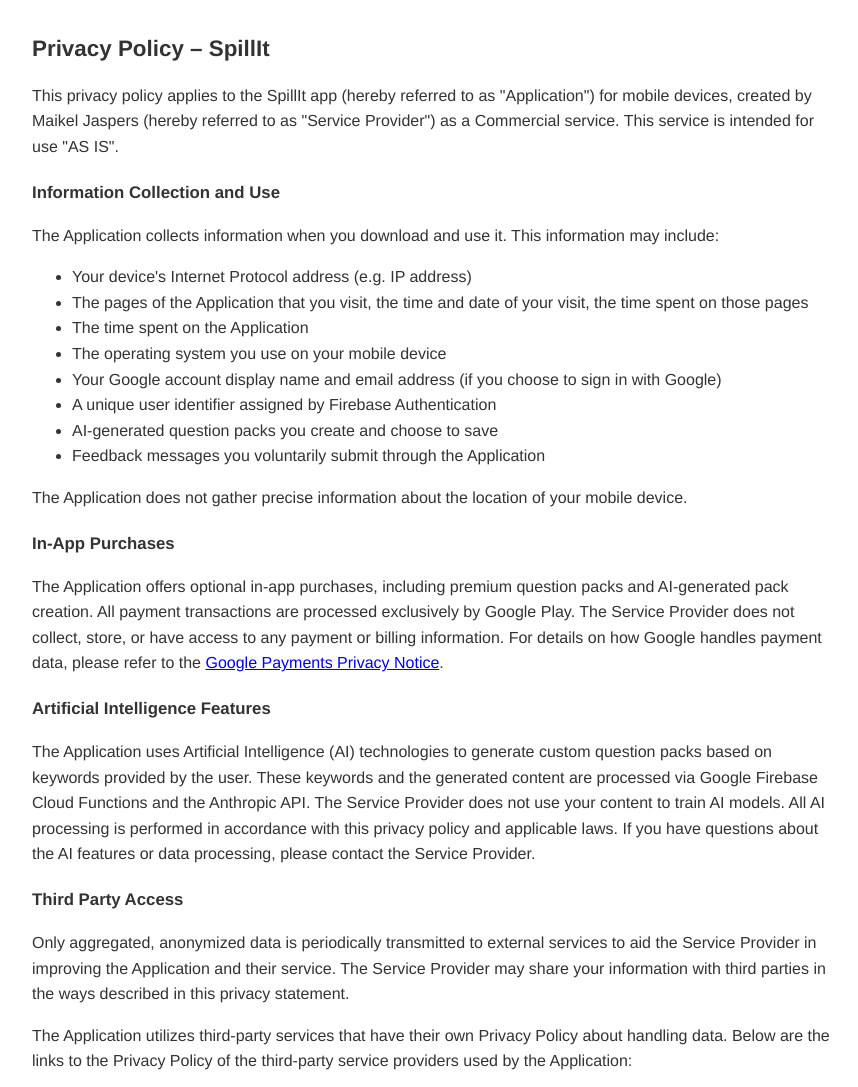
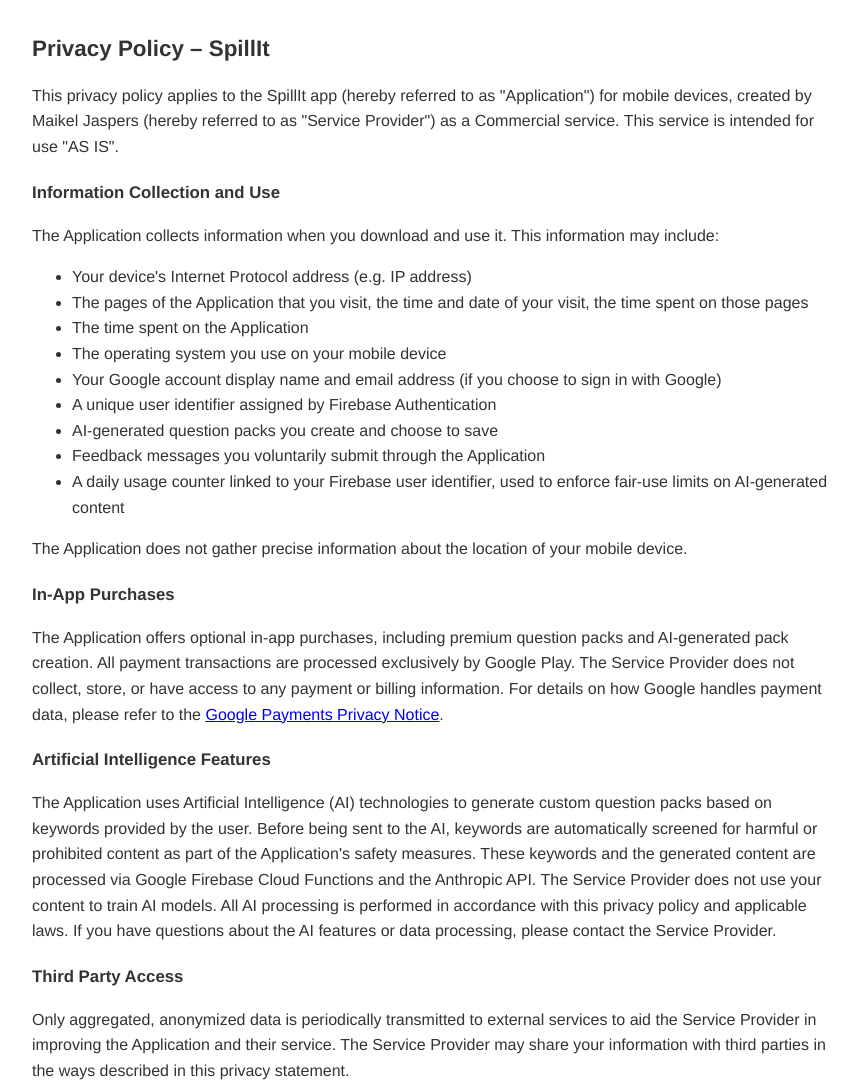
Before and after one commit to maikeljaspers1992-tech/spillit-privacy, a plain HTML site: page index.html in a window 1280 px wide. Shown: the top 1087 px of the page, without its empty margins (208-1066 px from the left). Drawn offline with Linux system fonts and the light colour scheme.

Commit message:
Update SpillIt en privacy

```diff
--- a/index.html
+++ b/index.html
@@ -34,6 +34,7 @@
   <li>A unique user identifier assigned by Firebase Authentication</li>
   <li>AI-generated question packs you create and choose to save</li>
   <li>Feedback messages you voluntarily submit through the Application</li>
+  <li>A daily usage counter linked to your Firebase user identifier, used to enforce fair-use limits on AI-generated content</li>
 </ul>
 
 <p>The Application does not gather precise information about the location of your mobile device.</p>
@@ -42,7 +43,7 @@
 <p>The Application offers optional in-app purchases, including premium question packs and AI-generated pack creation. All payment transactions are processed exclusively by Google Play. The Service Provider does not collect, store, or have access to any payment or billing information. For details on how Google handles payment data, please refer to the <a href="https://payments.google.com/payments/apis-secure/get_legal_document?ldo=0&ldt=privacynotice" target="_blank" rel="noopener noreferrer">Google Payments Privacy Notice</a>.</p>
 
 <strong>Artificial Intelligence Features</strong>
-<p>The Application uses Artificial Intelligence (AI) technologies to generate custom question packs based on keywords provided by the user. These keywords and the generated content are processed via Google Firebase Cloud Functions and the Anthropic API. The Service Provider does not use your content to train AI models. All AI processing is performed in accordance with this privacy policy and applicable laws. If you have questions about the AI features or data processing, please contact the Service Provider.</p>
+<p>The Application uses Artificial Intelligence (AI) technologies to generate custom question packs based on keywords provided by the user. Before being sent to the AI, keywords are automatically screened for harmful or prohibited content as part of the Application's safety measures. These keywords and the generated content are processed via Google Firebase Cloud Functions and the Anthropic API. The Service Provider does not use your content to train AI models. All AI processing is performed in accordance with this privacy policy and applicable laws. If you have questions about the AI features or data processing, please contact the Service Provider.</p>
 
 <strong>Third Party Access</strong>
 <p>Only aggregated, anonymized data is periodically transmitted to external services to aid the Service Provider in improving the Application and their service. The Service Provider may share your information with third parties in the ways described in this privacy statement.</p>
@@ -79,7 +80,7 @@
 <strong>Changes</strong>
 <p>This Privacy Policy may be updated from time to time for any reason. The Service Provider will notify you of any changes to the Privacy Policy by updating this page with the new Privacy Policy. You are advised to consult this Privacy Policy regularly for any changes, as continued use is deemed approval of all changes.</p>
 
-<p>This privacy policy is effective as of 2026-04-29.</p>
+<p>This privacy policy is effective as of 2026-06-07.</p>
 
 <strong>Your Consent</strong>
 <p>By using the Application, you are consenting to the processing of your information as set forth in this Privacy Policy now and as amended by us.</p>
```
